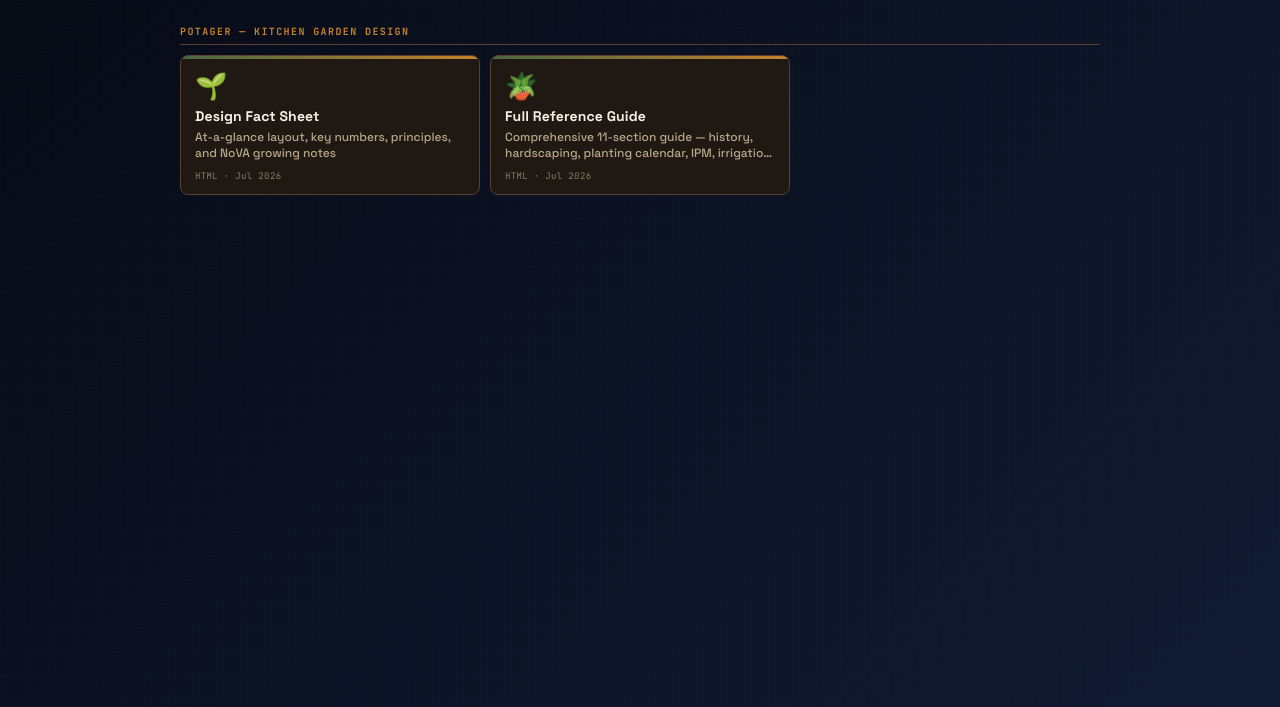
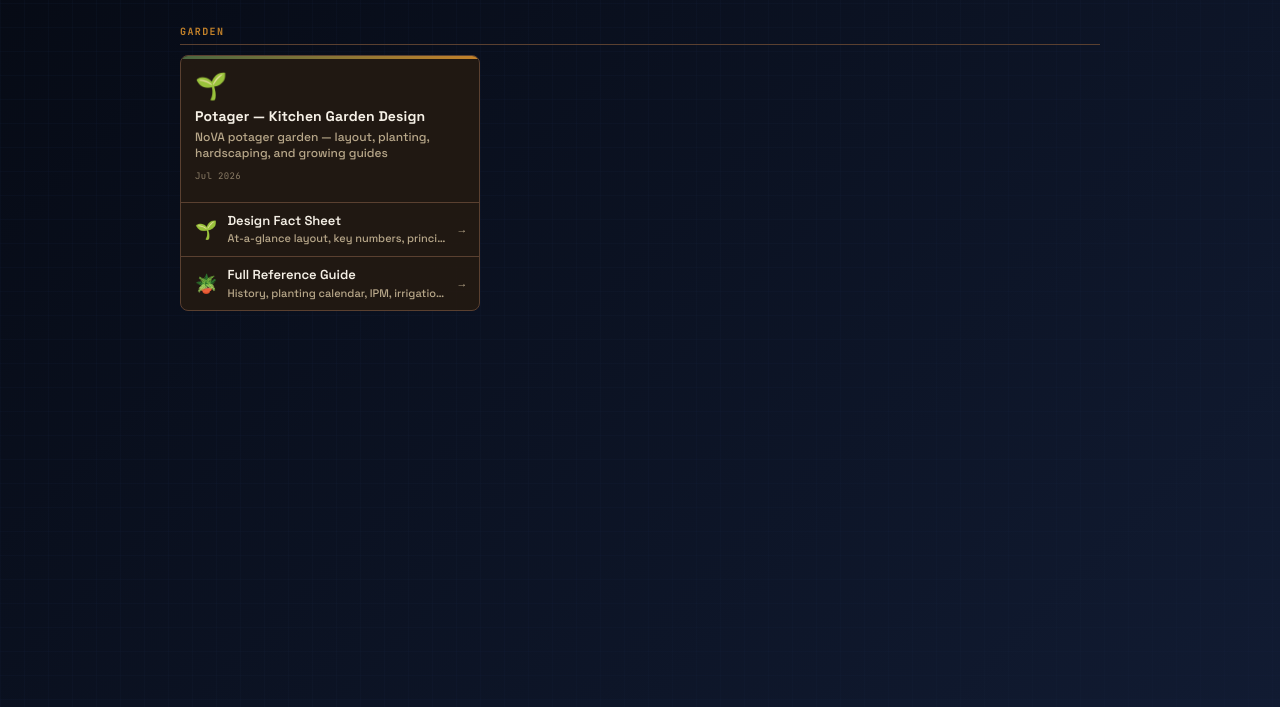
Before and after one commit to Tfols/tashefamily-sports-api, a plain HTML site: page static/reports.html in a window 1280 px wide. Shown: the part 93-800 px from the top of the page. Drawn offline with Linux system fonts and the light colour scheme.

Commit message:
Consolidate potager into single multi-file card
One card titled "Potager — Kitchen Garden Design" with both the
fact sheet and reference guide as sub-links inside it. Adds a
multi-file card variant with per-file rows and hover arrows.

Co-Authored-By: Claude Opus 4.6 <noreply@anthropic.com>

```diff
--- a/static/reports.html
+++ b/static/reports.html
@@ -100,6 +100,7 @@ body::before {
   gap: 10px;
 }
 
+/* Single-file card (link wrapper) */
 .report-card {
   background: var(--panel);
   border: 1px solid var(--border);
@@ -112,6 +113,15 @@ body::before {
 .report-card:hover {
   border-color: var(--accent);
   transform: translateY(-2px);
+}
+
+/* Multi-file card (div wrapper) */
+.report-card-multi {
+  background: var(--panel);
+  border: 1px solid var(--border);
+  border-radius: 8px;
+  overflow: hidden;
+  display: block;
 }
 .report-card-bar { height: 3px; background: var(--blue-grd); }
 .report-card-body {
@@ -141,6 +151,45 @@ body::before {
   opacity: 0.7;
 }
 
+/* Sub-links inside a multi-file card */
+.report-files {
+  display: flex; flex-direction: column;
+  gap: 0;
+  margin-top: 8px;
+  border-top: 1px solid var(--border);
+}
+.report-file-link {
+  display: flex; align-items: center; gap: 10px;
+  padding: 10px 14px;
+  text-decoration: none;
+  transition: background 0.12s;
+  border-bottom: 1px solid var(--border);
+}
+.report-file-link:last-child { border-bottom: none; }
+.report-file-link:hover { background: rgba(255,255,255,0.04); }
+.report-file-icon { font-size: 18px; flex: 0 0 auto; }
+.report-file-info { flex: 1; min-width: 0; }
+.report-file-name {
+  font-size: 13px; font-weight: 600;
+  color: var(--bright);
+  line-height: 1.3;
+}
+.report-file-desc {
+  font-size: 11px; color: var(--muted);
+  line-height: 1.3; margin-top: 2px;
+  white-space: nowrap; overflow: hidden; text-overflow: ellipsis;
+}
+.report-file-arrow {
+  font-family: "JetBrains Mono", monospace;
+  font-size: 11px; color: var(--muted);
+  flex: 0 0 auto;
+  transition: color 0.12s, transform 0.12s;
+}
+.report-file-link:hover .report-file-arrow {
+  color: var(--accent);
+  transform: translateX(2px);
+}
+
 .empty-topic {
   grid-column: 1 / -1;
   text-align: center; padding: 20px;
@@ -153,7 +202,8 @@ body::before {
   color: #c4822a;
   border-bottom-color: #5a4030;
 }
-.theme-garden .report-card {
+.theme-garden .report-card,
+.theme-garden .report-card-multi {
   background: rgba(35,26,18,0.92);
   border-color: #5a4030;
 }
@@ -166,6 +216,13 @@ body::before {
 .theme-garden .report-name { color: #f5f0e6; }
 .theme-garden .report-desc { color: #b8a88a; }
 .theme-garden .report-meta { color: #b8a88a; }
+.theme-garden .report-files { border-top-color: #5a4030; }
+.theme-garden .report-file-link { border-bottom-color: #5a4030; }
+.theme-garden .report-file-link:hover { background: rgba(196,130,42,0.08); }
+.theme-garden .report-file-name { color: #f5f0e6; }
+.theme-garden .report-file-desc { color: #b8a88a; }
+.theme-garden .report-file-arrow { color: #b8a88a; }
+.theme-garden .report-file-link:hover .report-file-arrow { color: #c4822a; }
 </style>
 </head>
 <body>
@@ -185,12 +242,23 @@ body::before {
 
 <script>
 /*
-  To add a report: push an entry into the appropriate topic array below.
-  Files live in /static/reports/ — reference them as /static/reports/filename.pdf
+  REPORTS array — each entry is one card.
+  Single-file:  { topic, name, desc, file, type, date, icon?, theme? }
+  Multi-file:   { topic, name, desc, date, icon?, theme?, files: [{label, desc, file, icon?}, ...] }
 */
 const REPORTS = [
-  { topic: 'Potager — Kitchen Garden Design', name: 'Design Fact Sheet', desc: 'At-a-glance layout, key numbers, principles, and NoVA growing notes', file: '/static/reports/nova-potager-factsheet.html', type: 'HTML', date: 'Jul 2026', icon: '🌱', theme: 'garden' },
-  { topic: 'Potager — Kitchen Garden Design', name: 'Full Reference Guide', desc: 'Comprehensive 11-section guide — history, hardscaping, planting calendar, IPM, irrigation, and local resources', file: '/static/reports/nova-potager-report.html', type: 'HTML', date: 'Jul 2026', icon: '🪴', theme: 'garden' },
+  {
+    topic: 'Garden',
+    name: 'Potager — Kitchen Garden Design',
+    desc: 'NoVA potager garden — layout, planting, hardscaping, and growing guides',
+    date: 'Jul 2026',
+    icon: '🌱',
+    theme: 'garden',
+    files: [
+      { label: 'Design Fact Sheet', desc: 'At-a-glance layout, key numbers, principles', file: '/static/reports/nova-potager-factsheet.html', icon: '🌱' },
+      { label: 'Full Reference Guide', desc: 'History, planting calendar, IPM, irrigation, resources', file: '/static/reports/nova-potager-report.html', icon: '🪴' },
+    ]
+  },
 ];
 
 const TYPE_ICONS = {
@@ -201,6 +269,41 @@ const TYPE_ICONS = {
 
 function escHtml(s) {
   return String(s).replace(/&/g,'&amp;').replace(/</g,'&lt;').replace(/>/g,'&gt;').replace(/"/g,'&quot;');
+}
+
+function renderCard(r) {
+  if (r.files) {
+    return `<div class="report-card-multi">
+      <div class="report-card-bar"></div>
+      <div class="report-card-body">
+        <div class="report-icon">${r.icon || '📄'}</div>
+        <div class="report-name">${escHtml(r.name)}</div>
+        ${r.desc ? `<div class="report-desc">${escHtml(r.desc)}</div>` : ''}
+        ${r.date ? `<div class="report-meta">${escHtml(r.date)}</div>` : ''}
+      </div>
+      <div class="report-files">
+        ${r.files.map(f => `
+          <a href="${escHtml(f.file)}" target="_blank" class="report-file-link">
+            <div class="report-file-icon">${f.icon || '📄'}</div>
+            <div class="report-file-info">
+              <div class="report-file-name">${escHtml(f.label)}</div>
+              ${f.desc ? `<div class="report-file-desc">${escHtml(f.desc)}</div>` : ''}
+            </div>
+            <div class="report-file-arrow">→</div>
+          </a>
+        `).join('')}
+      </div>
+    </div>`;
+  }
+  return `<a href="${escHtml(r.file)}" target="_blank" class="report-card">
+    <div class="report-card-bar"></div>
+    <div class="report-card-body">
+      <div class="report-icon">${r.icon || TYPE_ICONS[r.type] || '📄'}</div>
+      <div class="report-name">${escHtml(r.name)}</div>
+      ${r.desc ? `<div class="report-desc">${escHtml(r.desc)}</div>` : ''}
+      <div class="report-meta">${escHtml(r.type)}${r.date ? ' · ' + escHtml(r.date) : ''}</div>
+    </div>
+  </a>`;
 }
 
 function render() {
@@ -222,17 +325,7 @@ function render() {
     return `<div class="topic-section${theme}">
       <div class="topic-header">${escHtml(topic)}</div>
       <div class="report-grid">
-        ${items.map(r => `
-          <a href="${escHtml(r.file)}" target="_blank" class="report-card">
-            <div class="report-card-bar"></div>
-            <div class="report-card-body">
-              <div class="report-icon">${r.icon || TYPE_ICONS[r.type] || '📄'}</div>
-              <div class="report-name">${escHtml(r.name)}</div>
-              ${r.desc ? `<div class="report-desc">${escHtml(r.desc)}</div>` : ''}
-              <div class="report-meta">${escHtml(r.type)}${r.date ? ' · ' + escHtml(r.date) : ''}</div>
-            </div>
-          </a>
-        `).join('')}
+        ${items.map(renderCard).join('')}
       </div>
     </div>`;
   }).join('');
```
